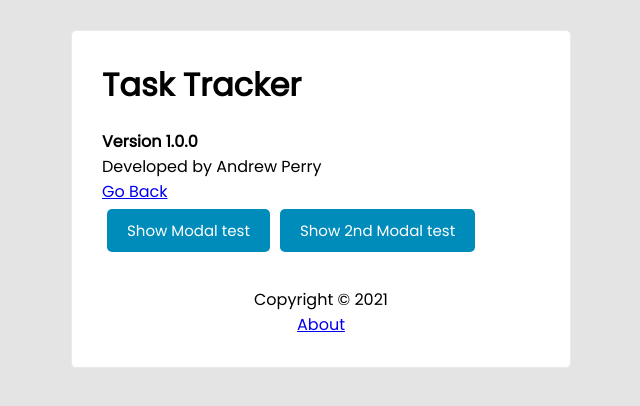
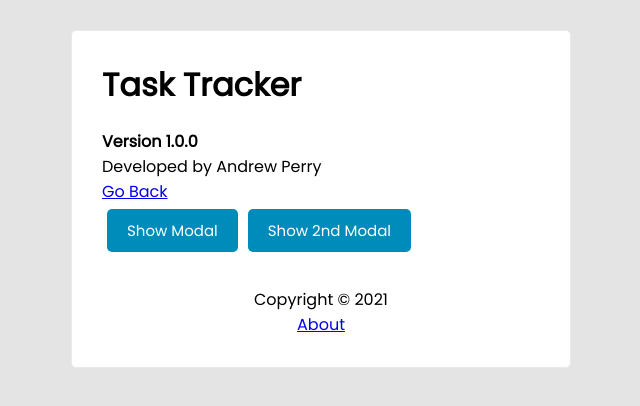
Before and after one commit to andrew22k/storybook-chromatic, a React (Create React App) app: page /about in a window 1280 px wide. Shown: the top 406 px of the page, without its empty margins (319-959 px from the left). Built offline with nearby package versions, Linux system fonts and the light colour scheme; data requests are answered from the project's data file.

Commit message:
remove button text bug

```diff
--- a/src/components/BIPButton/BIPButton.js
+++ b/src/components/BIPButton/BIPButton.js
@@ -16,7 +16,7 @@ const BIPButton = ({
       style={{ backgroundColor: color }}
       {...rest}
     >
-      {text} {children} test
+      {text} {children}
     </button>
   )
 }
```
Also changed, not shown: 1 other file (tests, documents, lock files or other folders).
